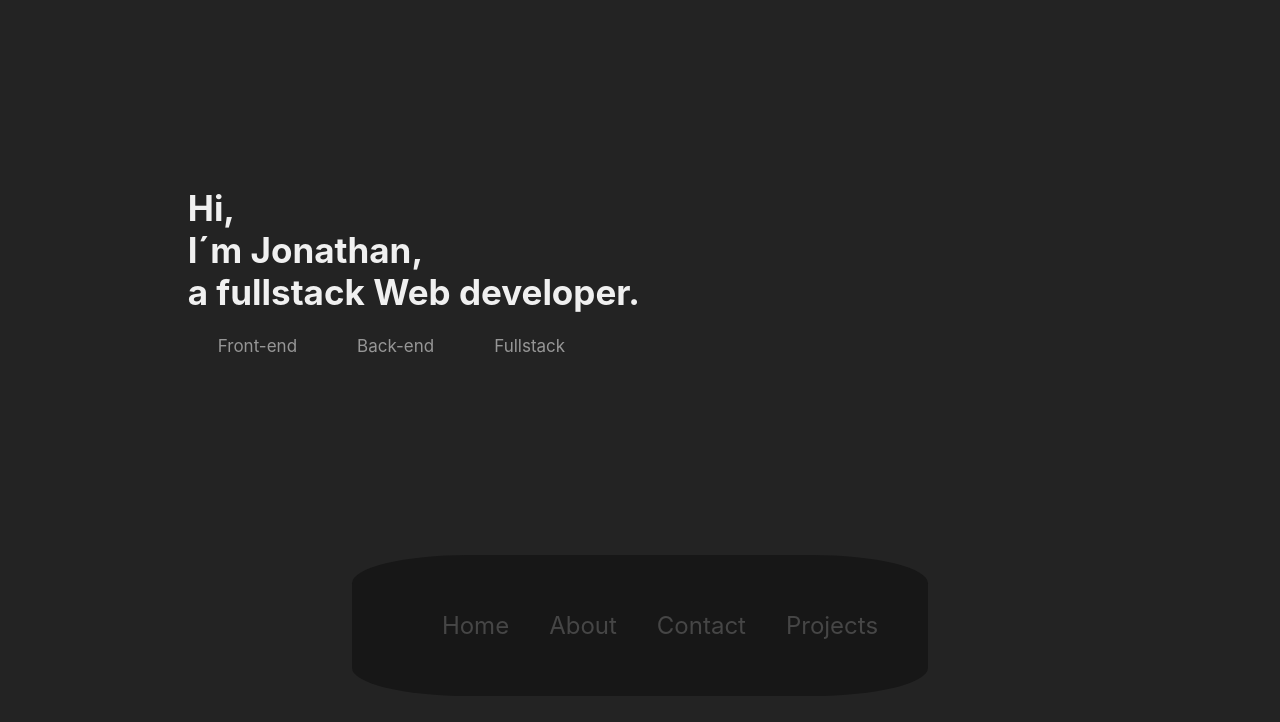
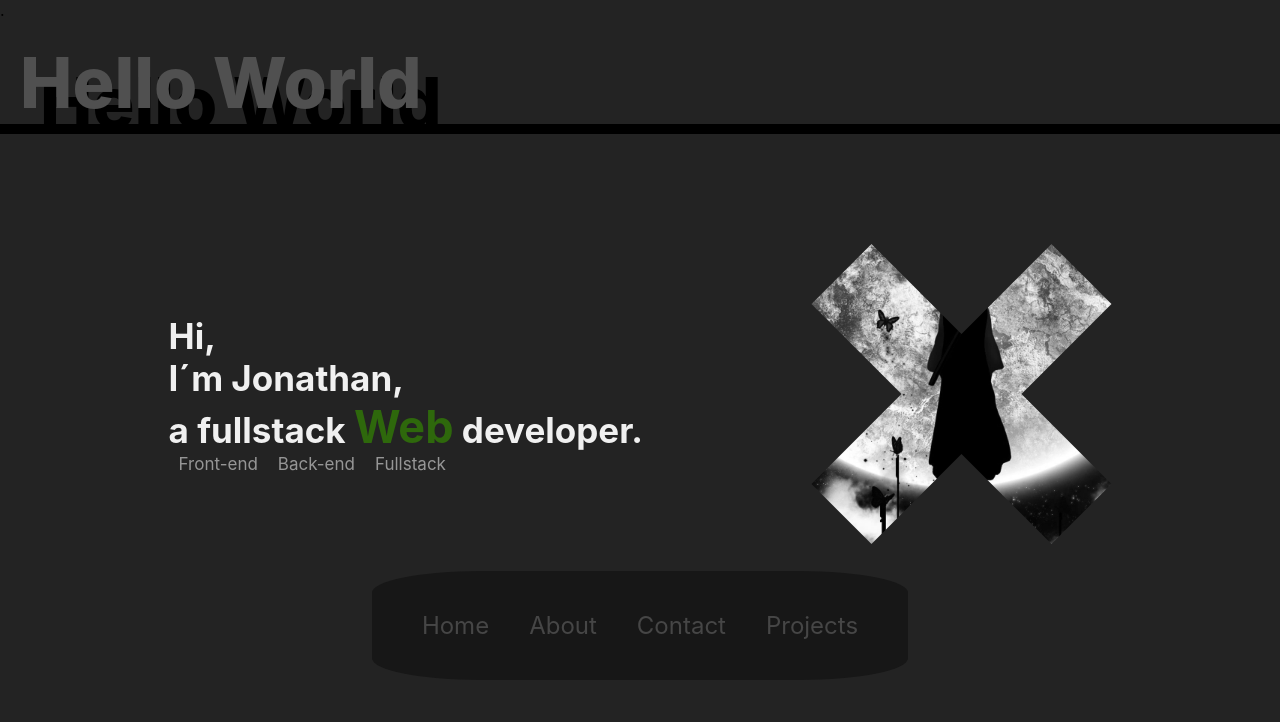
Before and after one commit to joohnyfranzen/My-Portfolio, a React (Create React App) app: page / in a window 1280 px wide. Shown: the top 722 px of the page. Built offline with nearby package versions, Linux system fonts and the light colour scheme.

Commit message:
Home edited

```diff
--- a/src/App.css
+++ b/src/App.css
@@ -38,5 +38,10 @@
 }
 *{
   background-color: rgb(35, 35, 35);
-
+  margin: 0;
+  padding: 0;
+  box-sizing: border-box;
 }
+body{
+  min-height: 100vh;
+}
--- a/src/Screens/Home.css
+++ b/src/Screens/Home.css
@@ -1,9 +1,9 @@
 .name-container{
     height: 65vh;
-    width: 50%;
+    width: 100%;
     display: flex;
     align-items: center;
-    justify-content: flex-end;
+    justify-content: space-evenly;
 }
 .name-container h1{
     color: rgb(240, 240, 240);
@@ -11,17 +11,71 @@
 }
 .down-container p{
     display: inline-flex;
-    margin: 0 30px;
+    margin: 0 10px;
     font-size: 17px;
     color: rgb(150, 150, 150);
 }
 
 .name-container h1:hover
 {
-        -webkit-animation: swing 1s ease;
-        animation: swing 1s ease;
-        -webkit-animation-iteration-count: 1;
-        animation-iteration-count: 1;
+    -webkit-animation: swing 1s ease;
+    animation: swing 1s ease;
+    -webkit-animation-iteration-count: 1;
+    animation-iteration-count: 1;
+}
+
+.web {
+    width:100%;
+    height:100%;
+    color:black;
+    font-weight:bold;
+    font-size: 45px;
+    animation: myanimation 10s infinite;
+}
+
+
+.effect {
+    color: rgb(80, 80, 80);
+    font-size: 70px;
+    font-weight: 800;
+    text-shadow: 20px 20px black;
+    margin: 20px;
+    background-color: transparent;
+}
+
+.border-effect {
+    height: 134px;
+    border-bottom: 10px solid black;
+}
+
+.home-img{
+    clip-path: polygon(20% 0%, 0% 20%, 30% 50%, 0% 80%, 20% 100%, 50% 70%, 80% 100%, 100% 80%, 70% 50%, 100% 20%, 80% 0%, 50% 30%);
+    transition: clip-path 1s, width 1s, height 1s, filter 1s;
+    width: 300px;
+    height: 300px;
+    position: relative;
+    display: flex;
+    justify-content: center;
+    align-items: center;
+    filter: saturate(0);
+}
+.home-img img{
+    position: absolute;
+    width: 150%;
+    height: 150%;
+    object-fit: cover;
+    transition: width 1s, height 1s, filter 1s;
+    border-radius: 50%;
+}
+.home-img.show{
+    clip-path: polygon(0 0, 0 0, 0 49%, 0 100%, 0 100%, 47% 100%, 100% 100%, 100% 100%, 100% 49%, 100% 0, 100% 0, 50% 0);
+    width: 350px;
+    height: 350px;
+    filter: saturate(1);
+}
+.home-img.show img{
+    width: 100%;
+    height: 100%;
 }
 
 @-webkit-keyframes swing
@@ -90,3 +144,11 @@
         transform: translateX(0);
     }
 }
+
+@keyframes myanimation {
+0% {color: red;}
+25%{color:yellow;}
+50%{color:green;}
+75%{color:brown;}
+100% {color: red;}
+}
--- a/src/Screens/Home.js
+++ b/src/Screens/Home.js
@@ -2,11 +2,15 @@ import "./Home.css"
 export default function Home() {
     return(
         <div>
+            <div className="border-effect">
+                <span className="light-effect">.</span>
+                <div className="effect">Hello World</div>
+            </div>
             <div className="name-container">
                 <div className="in-container">
                     <h1>Hi, <br/>
                         I´m Jonathan, <br/>
-                        a fullstack Web developer.
+                        a fullstack <span className="web">Web</span> developer.
                     </h1>
                     <div className="down-container">
                         <p>
@@ -20,6 +24,7 @@ export default function Home() {
                             </p>
                     </div>
                 </div>
+            <div className="home-img"><img src="/moon.jpg" alt="" /></div>
             </div>
         </div>
     )
```
Also changed, not shown: public/moon.jpg (added).
